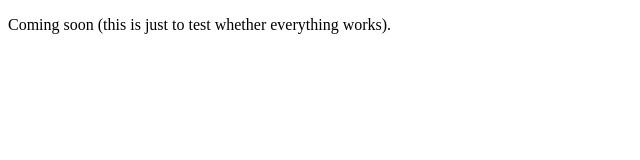
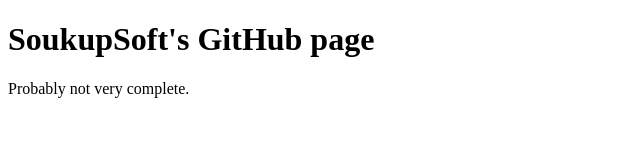
Before and after one commit to SoukupSoft/soukupsoft.github.io, a plain HTML site: page index.html in a window 1280 px wide. Shown: the whole page, without its empty margins (0-640 px from the left). Drawn offline with Linux system fonts and the light colour scheme.

Commit message:
Update index.html

```diff
--- a/index.html
+++ b/index.html
@@ -1,9 +1,11 @@
 <!doctype html>
 <html>
   <head>
+
     <title>Coming soon...</title>
   </head>
   <body>
-    <p>Coming soon (this is just to test whether everything works).</p>
+    <h1>SoukupSoft's GitHub page</h1>
+    <p>Probably not very complete.</p>
   </body>
 </html>
```
